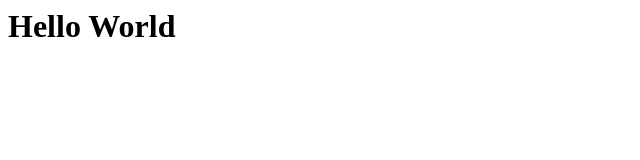
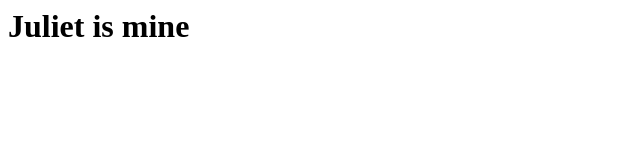
Before and after one commit to 769972/Juliet, a plain HTML site: page index.html in a window 1280 px wide. Shown: the full height of the page, 0-640 px from the left. Drawn offline with Linux system fonts and the light colour scheme.

Commit message:
Update index.html

```diff
--- a/index.html
+++ b/index.html
@@ -1 +1 @@
-<h1> Hello World </h1>
+<h1> Juliet is mine </h1>
```
